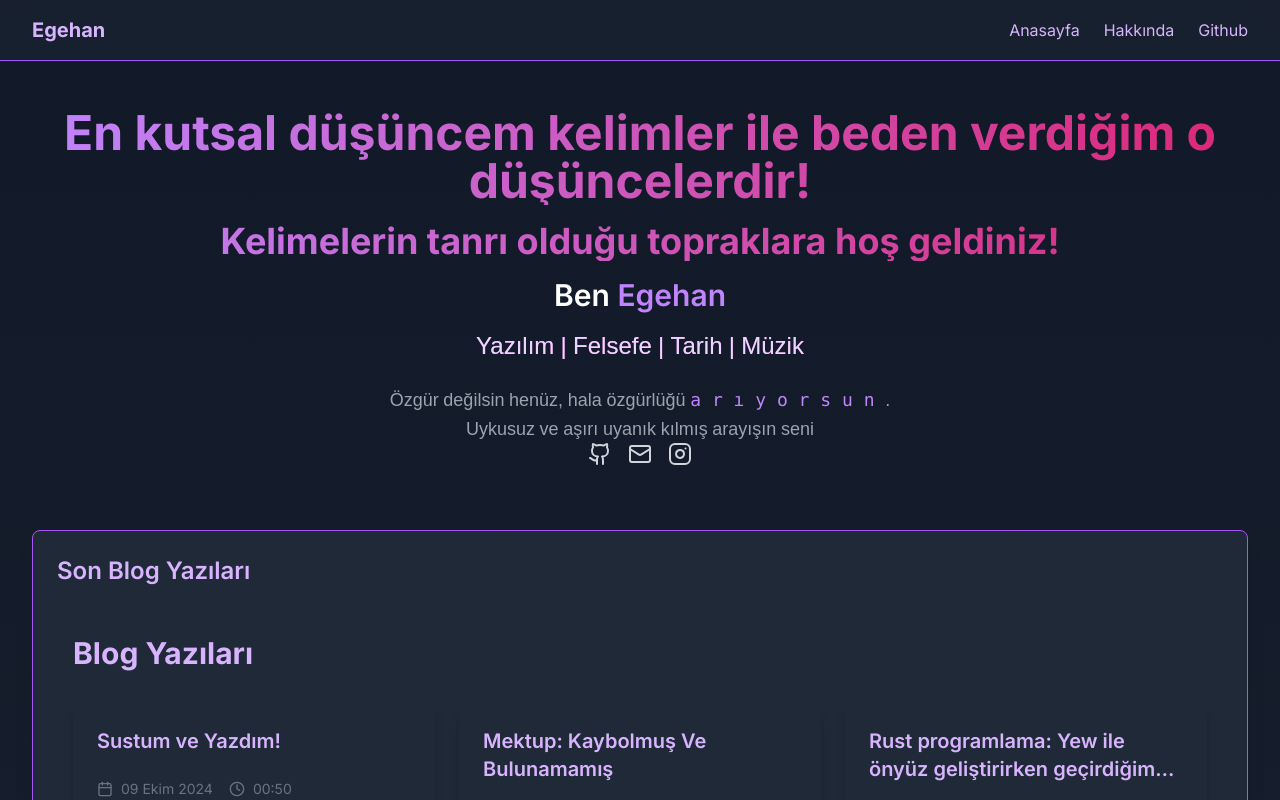
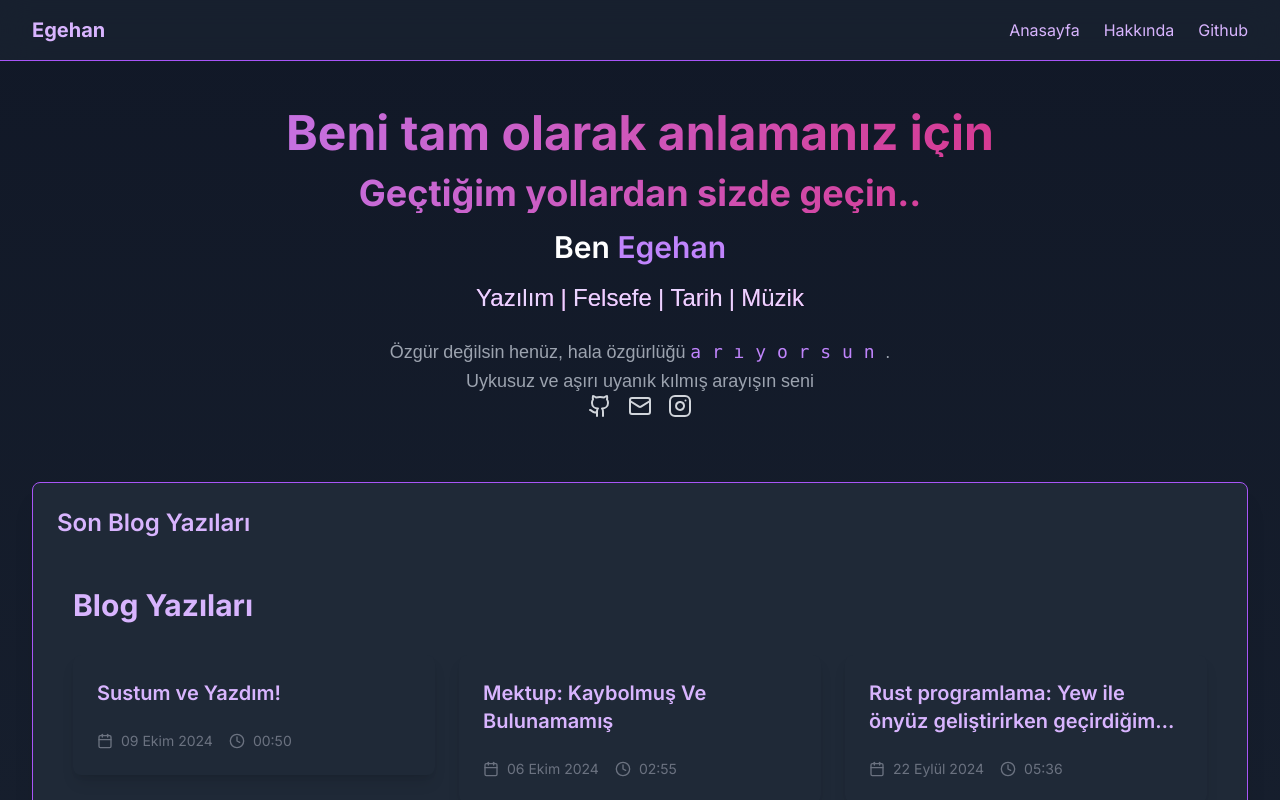
Before and after one commit to VastSea0/uzaylinin-notlari, a Next.js app: page / in a window 1280 px wide. Shown: the top 800 px of the page. Built offline with nearby package versions, Linux system fonts and the light colour scheme.

Commit message:
Update page.js

```diff
--- a/src/app/page.js
+++ b/src/app/page.js
@@ -23,10 +23,10 @@ export default function Home() {
         <div className="text-center mb-16">
 
           <h1 className="text-5xl font-bold mb-4 text-transparent bg-clip-text bg-gradient-to-r from-purple-400 to-pink-600">
-            En kutsal düşüncem kelimler ile beden verdiğim o düşüncelerdir!
+            Beni tam olarak anlamanız için
           </h1>
           <h2 className="text-4xl font-bold mb-4 text-transparent bg-clip-text bg-gradient-to-r from-purple-400 to-pink-600">
-            Kelimelerin tanrı olduğu topraklara hoş geldiniz!
+            Geçtiğim yollardan sizde geçin..
           </h2>
           <h3 className="text-3xl font-semibold mb-4">
             Ben <span className="text-purple-400">Egehan</span>
```
